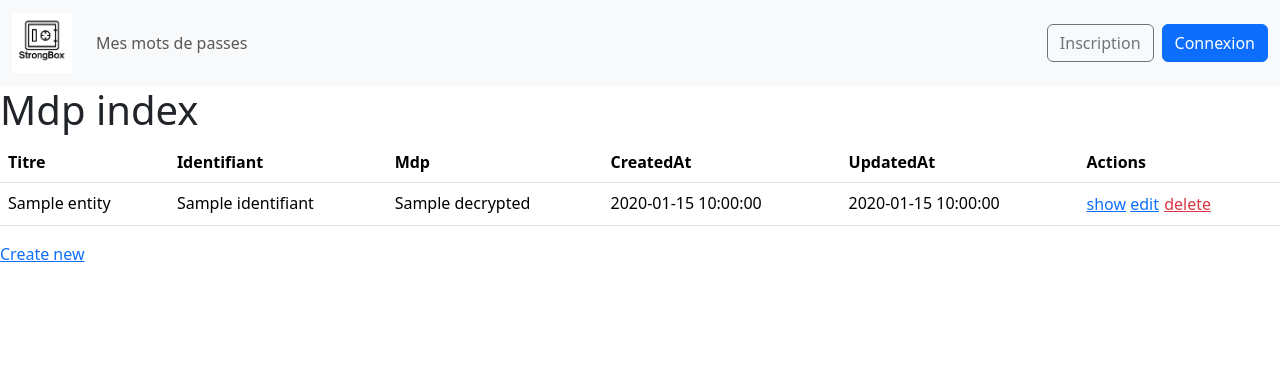
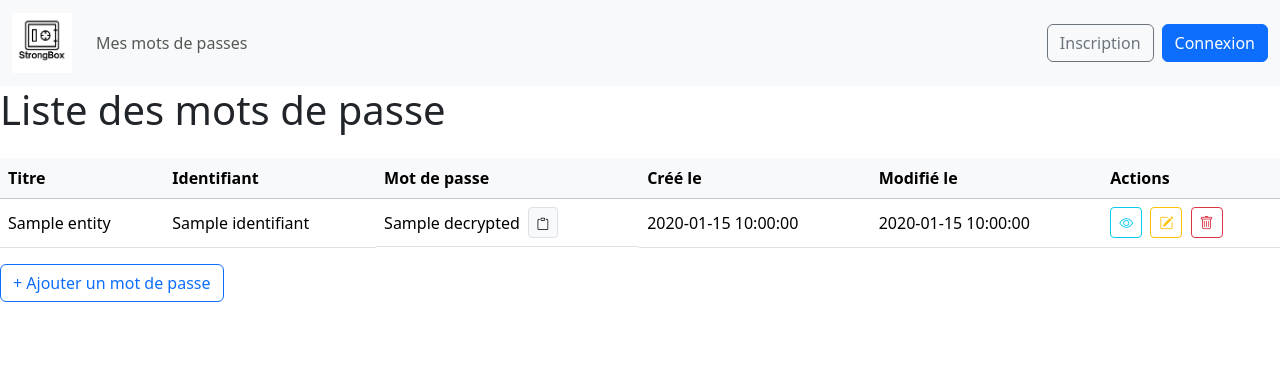
Before and after one commit to Yamcha95/www, a Symfony app: template templates/mdp/index.html.twig in a window 1280 px wide. Shown: the top 386 px of the page. Run offline with Twig, Linux system fonts and the light colour scheme; the template is opened without the code that fills it: most values are stand-ins (such as "Sample title", 1, 10 or a date in 2020); some libraries are stand-ins or nearby versions.

Commit message:
Test + modifs front import js

```diff
--- a/templates/base.html.twig
+++ b/templates/base.html.twig
@@ -4,6 +4,8 @@
     <meta charset="UTF-8">
     <title>{% block title %}Welcome!{% endblock %}</title>
     <link href="https://cdn.jsdelivr.net/npm/bootstrap@5.3.3/dist/css/bootstrap.min.css" rel="stylesheet">
+    <script src="https://cdn.jsdelivr.net/npm/bootstrap@5.3.3/dist/js/bootstrap.bundle.min.js"></script>
+    <link href="https://cdn.jsdelivr.net/npm/bootstrap-icons@1.10.5/font/bootstrap-icons.css" rel="stylesheet">
 
     {% block stylesheets %}{% endblock %}
   </head>
--- a/templates/mdp/index.html.twig
+++ b/templates/mdp/index.html.twig
@@ -3,16 +3,16 @@
 {% block title %}Mdp index{% endblock %}
 
 {% block body %}
-    <h1>Mdp index</h1>
+    <h1 class="mb-4">Liste des mots de passe</h1>
 
-    <table class="table">
-        <thead>
+    <table class="table table-hover align-middle">
+        <thead class="table-light">
             <tr>
                 <th>Titre</th>
                 <th>Identifiant</th>
-                <th>Mdp</th>
-                <th>CreatedAt</th>
-                <th>UpdatedAt</th>
+                <th>Mot de passe</th>
+                <th>Créé le</th>
+                <th>Modifié le</th>
                 <th>Actions</th>
             </tr>
         </thead>
@@ -21,25 +21,61 @@
             <tr>
                 <td>{{ entry.entity.Titre }}</td>
                 <td>{{ entry.entity.Identifiant }}</td>
-                <td>{{ entry.decrypted }}</td>
+                <td class="d-flex align-items-center">
+                    <span id="mdp-{{ loop.index }}" class="me-2">{{ entry.decrypted }}</span>
+                    <button class="btn btn-sm btn-light border" onclick="copyToClipboard('mdp-{{ loop.index }}')" title="Copier">
+                        <i class="bi bi-clipboard small"></i>
+                    </button>
+                </td>
                 <td>{{ entry.entity.createdAt ? entry.entity.createdAt|date('Y-m-d H:i:s') : '' }}</td>
                 <td>{{ entry.entity.updatedAt ? entry.entity.updatedAt|date('Y-m-d H:i:s') : '' }}</td>
-                <td>
-                    <a href="{{ path('app_mdp_show', {'id': entry.entity.id}) }}">show</a>
-                    <a href="{{ path('app_mdp_edit', {'id': entry.entity.id}) }}">edit</a>
+                <td class="text-nowrap">
+                    <a href="{{ path('app_mdp_show', {'id': entry.entity.id}) }}" class="btn btn-sm btn-outline-info me-1" title="Afficher">
+                        <i class="bi bi-eye"></i>
+                    </a>
+                    <a href="{{ path('app_mdp_edit', {'id': entry.entity.id}) }}" class="btn btn-sm btn-outline-warning me-1" title="Modifier">
+                        <i class="bi bi-pencil-square"></i>
+                    </a>
                     <form method="post" action="{{ path('app_mdp_delete', {'id': entry.entity.id}) }}" style="display:inline;" onsubmit="return confirm('Êtes-vous sûr de vouloir supprimer ce mot de passe ?');">
                         <input type="hidden" name="_token" value="{{ csrf_token('delete' ~ entry.entity.id) }}">
-                        <button class="btn btn-link text-danger p-0 m-0 align-baseline">delete</button>
+                        <button class="btn btn-sm btn-outline-danger" title="Supprimer">
+                            <i class="bi bi-trash"></i>
+                        </button>
                     </form>
                 </td>
             </tr>
         {% else %}
             <tr>
-                <td colspan="7">no records found</td>
+                <td colspan="6" class="text-center text-muted">Aucun mot de passe trouvé.</td>
             </tr>
         {% endfor %}
         </tbody>
     </table>
 
-    <a href="{{ path('app_mdp_new') }}">Create new</a>
+    <a href="{{ path('app_mdp_new') }}" class="btn btn-outline-primary">+ Ajouter un mot de passe</a>
+
+    {# Toast de confirmation #}
+    <div class="position-fixed bottom-0 end-0 p-3" style="z-index: 11">
+        <div id="copyToast" class="toast align-items-center text-white bg-success border-0" role="alert" aria-live="assertive" aria-atomic="true">
+            <div class="d-flex">
+                <div class="toast-body">
+                    Mot de passe copié dans le presse-papiers !
+                </div>
+                <button type="button" class="btn-close btn-close-white me-2 m-auto" data-bs-dismiss="toast" aria-label="Close"></button>
+            </div>
+        </div>
+    </div>
+
+    <script>
+        function copyToClipboard(id) {
+            const el = document.getElementById(id);
+            navigator.clipboard.writeText(el.textContent.trim())
+                .then(() => {
+                    const toastEl = document.getElementById('copyToast');
+                    const toast = new bootstrap.Toast(toastEl);
+                    toast.show();
+                })
+                .catch(err => console.error('Erreur lors de la copie :', err));
+        }
+    </script>
 {% endblock %}
```
Also changed, not shown: templates/home/index.html.twig (+33 -6 lines), tests/Entity/MdpTest.php (+0 -1 lines).
